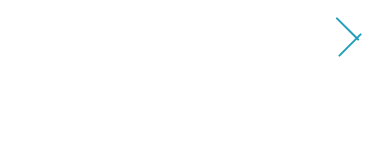
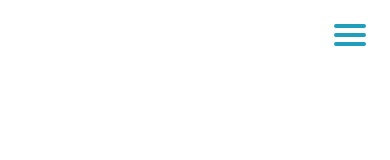
Before and after one commit to JaqoobM/portfeliks, a React (Create React App) app in the folder frontend/: page /transakcje in a window 390 px wide. Shown: the top 160 px of the page. Built offline with nearby package versions, Linux system fonts and the light colour scheme.

Commit message:
Finished mobile navigation

```diff
--- a/frontend/src/components/Navigation/Navigation.js
+++ b/frontend/src/components/Navigation/Navigation.js
@@ -19,9 +19,17 @@
 	let menuIconsArr;
 	let menuTextsArr;
 	let burgerBtnDesktop;
+	let burgerBtnMobile;
+	let bar1;
+	let bar2;
+	let bar3;
 
 	useEffect(() => {
+		bar1 = document.querySelector('#bar1')
+		bar2 = document.querySelector('#bar2')
+		bar3 = document.querySelector('#bar3')
 		burgerBtnDesktop = document.querySelector('#burgerBtnDesktop');
+		burgerBtnMobile = document.querySelector('#burgerBtnMobile');
 		nav = document.querySelector('.nav');
 		menuIconsArr = document.querySelectorAll('#menuIcon');
 		menuTextsArr = document.querySelectorAll('#menuText');
@@ -30,6 +38,11 @@
 	const mobileMenuHandler = (btnId) => {
 		if (btnId === 'burgerBtnMobile') {
 			nav?.classList.toggle('nav-mobile-activated');
+			burgerBtnMobile.classList.toggle('btn-x-wispan')
+			bar1?.classList.toggle('bar1-x')
+			bar2?.classList.toggle('bar2-x')
+			bar3?.classList.toggle('bar3-x')
+
 		} else {
 			switch (menuIsOpen) {
 				case true:
@@ -70,9 +83,9 @@
 					mobileMenuHandler(btnId);
 				}}>
 				<div className='burger-btns__box'>
-					<div className='burger-btns__bars burger-btn-mobile__bar1'></div>
-					<div className='burger-btns__bars burger-btn-mobile__bar2'></div>
-					<div className='burger-btns__bars burger-btn-mobile__bar3'></div>
+					<span id='bar1' className='burger-btns__bars burger-btn-mobile__bar1'></span>
+					<span id='bar2' className='burger-btns__bars burger-btn-mobile__bar2'></span>
+					<span id='bar3' className='burger-btns__bars burger-btn-mobile__bar3'></span>
 				</div>
 			</button>
 
--- a/frontend/src/components/Navigation/Navigation.scss
+++ b/frontend/src/components/Navigation/Navigation.scss
@@ -10,7 +10,7 @@
 	flex-direction: column;
 	justify-content: center;
 	transform: translateX(100%);
-	transition: transform 0.3s, box-shadow 0.3s, width 0.1s;
+	transition: transform 0.2s, box-shadow 0.2s, width 0.1s;
 
 	&__menu-link {
 		font-size: 1.6rem;
@@ -65,10 +65,6 @@
 	margin-right: 0;
 }
 
-.text-invisible {
-	opacity: 0;
-}
-
 .nav-small {
 	width: 8.1rem;
 }
@@ -83,10 +79,10 @@
 	height: 5rem;
 	z-index: 10000;
 	display: none;
-	cursor: pointer;
 
 	&__box {
 		height: 100%;
+		width: 100%;
 		display: flex;
 		flex-direction: column;
 		justify-content: space-between;
@@ -100,30 +96,51 @@
 }
 // BURGER MENU MOBILE
 .burger-btn-mobile {
-	// border: 0.1rem solid colors.$blue;
-	// border-radius: 1rem;
 	padding: 1.4rem;
 	right: 1rem;
 	display: none;
+	transition: width 0.2s;
 
 	&__bar1 {
-		transform-origin: 1rem 0;
-		transform: rotate(45deg);
+		border: 0.2rem solid colors.$blue;
+		transform-origin: top left;
+		transition: transform 0.2s;
 	}
 
 	&__bar2 {
-		opacity: 0;
+		border: 0.2rem solid colors.$blue;
+		transition: opacity 0.2s;
 	}
 
 	&__bar3 {
-		transform: rotate(-45deg);
+		border: 0.2rem solid colors.$blue;
+		transform-origin: bottom left;
+		transition: transform 0.2s;
 	}
 }
+
+.btn-x-width {
+	width: 5.7rem;
+}
+
+.bar1-x {
+	transform: rotate(37deg);
+}
+
+.bar2-x {
+	opacity: 0;
+}
+
+.bar3-x {
+	transform: rotate(-37deg);
+}
+
 // BURGER MENU DESKTOP
 .burger-btn-desktop {
 	padding: 1.6rem;
 	left: 1rem;
 	transition: background-color 0.1s, border-radius 0.1s;
+	cursor: pointer;
 
 	&:hover {
 		border-radius: 50%;
```
